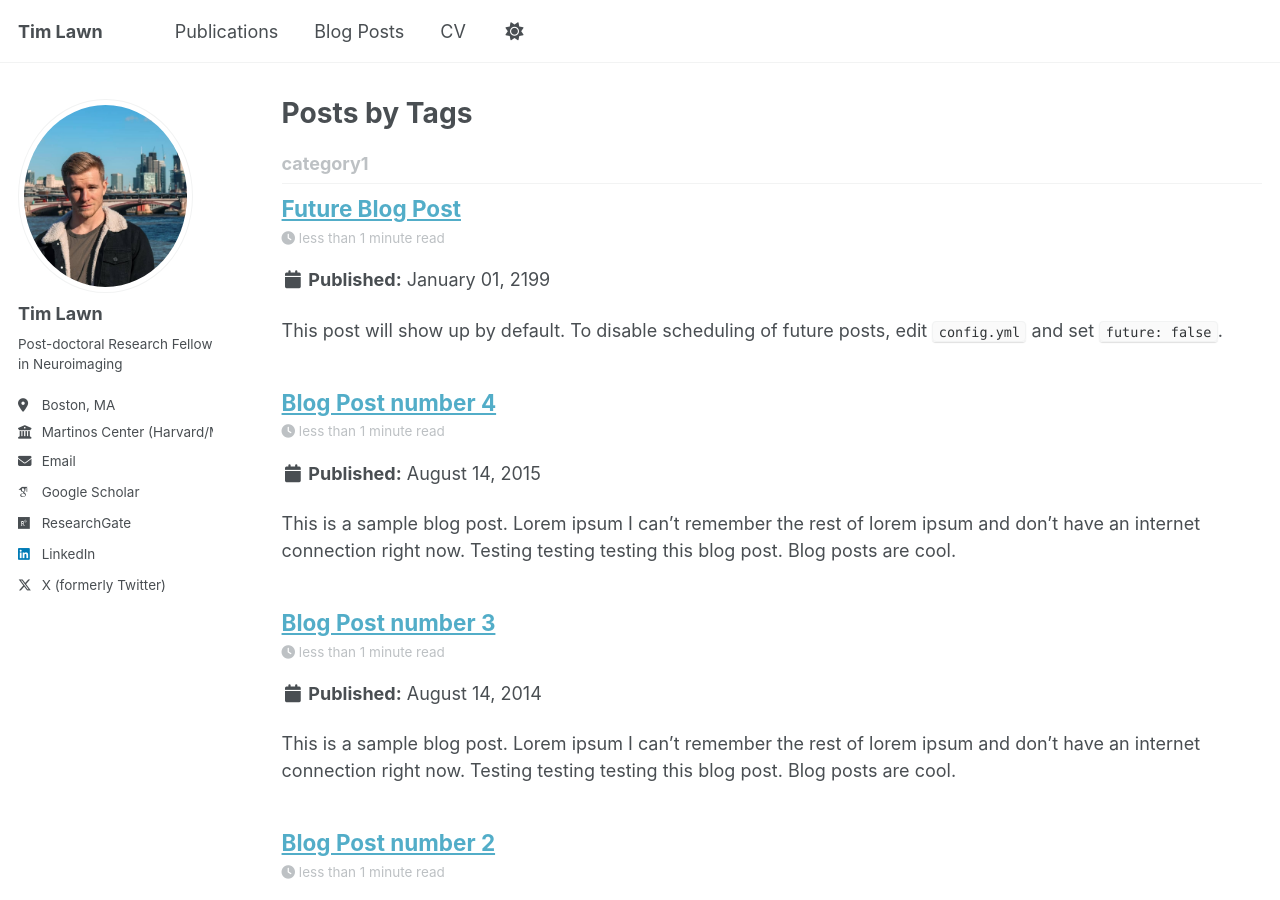
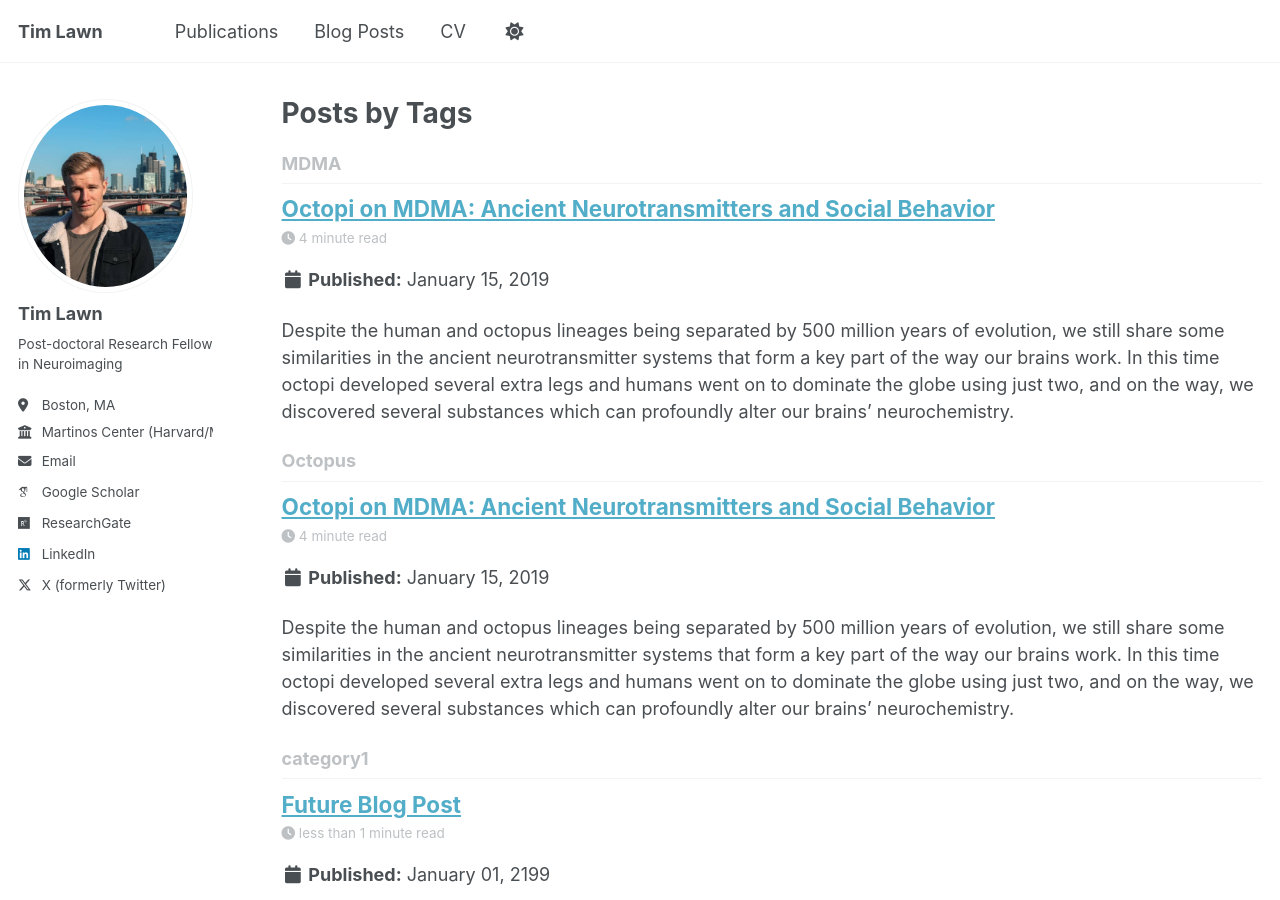
Before and after one commit to timlawn/timlawn.github.io, a Jekyll site: the page built from _pages/tag-archive.html, in a window 1280 px wide and 900 px high. Built offline with Jekyll 4.4.1, drawn with Linux system fonts in a browser that asks for light colours; some web fonts are replaced; a script that is not in the unit is left out; some of the changed lines change nothing that is shown; some of the changed text lies outside the part shown.

Commit message:
Update 2019-01-15-octopi-on-mdma.md

```diff
--- a/_posts/2019-01-15-octopi-on-mdma.md
+++ b/_posts/2019-01-15-octopi-on-mdma.md
@@ -7,6 +7,8 @@ tags:
   - social behavior
   - serotonin
   - psychedelics
+  - Octopus
+  - MDMA
 ---
 
 Despite the human and octopus lineages being separated by 500 million years of evolution, we still share some similarities in the ancient neurotransmitter systems that form a key part of the way our brains work. In this time octopi developed several extra legs and humans went on to dominate the globe using just two, and on the way, we discovered several substances which can profoundly alter our brains' neurochemistry.
@@ -17,27 +19,19 @@ Neuroscientist, and lead investigator of the study, Dr. Gül Dölen from John Ho
 
 ![Octopus social behavior](/images/octopus-chambers.png)
 
-## The Experimental Setup
-
 Despite sounding like something drunk university students might joke about at 3am, giving MDMA to octopi provided some unlikely insights into the ancient origins of social behaviour. To test the effects scientifically, the investigators took an established three-chamber paradigm used to study rats' behaviour, and made it underwater. The octopus is given freedom to choose to spend its time in one of three spaces; an empty central room, one with an interesting object, or one with another octopus.
 
 When they put sober octopi put into this situation, they tended to spend significantly more time with the interesting object, in this case, an action figure. However, following a 10 minute bath in MDMA solution, they spent significantly more time in the chamber alongside the other octopus. However, the more interesting findings were in the qualitative differences in the way high octopi behave.
 
 ![Octopus behavior changes](/images/octopus-behavior.png)
 
-## Huggy Octopi
-
 The sober octopi generally avoided going near the other octopus, and when they did, contact was limited to a single-arm poke. However, when given MDMA, the octopus will engage in *extensive ventral surface contact* – a fancy way of saying it becomes more huggy. "They're basically hugging the [cage] and exposing parts of their body that they don't normally expose to another octopus," said Dölen.
 
 They also displayed behaviours that, while not exactly the same as what you might find at a music festival, certainly reminiscent of them. As Dölen puts it, "Some were being very playful, doing water acrobatics or spent time fondling [a stream of bubbles]". Others simply stretched out their arms and floated about.
 
-## Why This Matters
-
 The study is severely limited by the fact that, unlike its appendageally blessed research participants, it had a single arm; there was no placebo arm within the study to compare the behaviour following administration of placebo between the two trials. However, it remains is hard to overstate how remarkable the fact that MDMA can have even vaguely comparable effects on an octopus and ourselves is. The nervous system of the octopus could hardly be more different than our own; roughly two-thirds of their neurones are located in their arms, which are thought to function semi-autonomously, rather than their central brain. MDMA acts by changing the levels of the neurotransmitter serotonin. This research therefore provides evidence for a more prominent role of basic neurochemistry in complex social behaviours, which is in contrast to the broad notion that behaviours in humans arise from nuanced circuitry at the systems level.
 
 Prof David Nutt, a world leading expert on the neuropharmacology of illicit drugs at Imperial College London, has suggested that this study may be yet another blow to anthropocentrism – the notion that humans are uniquely important within the universe – and other species could also have the capacity for complex social mechanisms such as emotion and empathy. "This just proves that this is not some peculiar human characteristic, it's not even a mammalian characteristic, it's a characteristic of brains," he said. "It also shows that serotonin has a hugely important role in mediating social interactions right across species."
-
-## What's Next?
 
 The scientific landscape is changing and illicit substances are offering unique and fascinating opportunities to examine questions at the forefront of scientific investigation. The fact that humans and octopi show similar responses to MDMA provides hope to future research using other animals to elucidate further neural processes as well as how these drugs might offer benefit to patients with different neurological and psychiatric disorders. What's next? Giving weed to giraffes to study vertigo? Adderall to squirrels to study ADHD? There has never been a more exciting time to be a neuroscientist…
 
```
